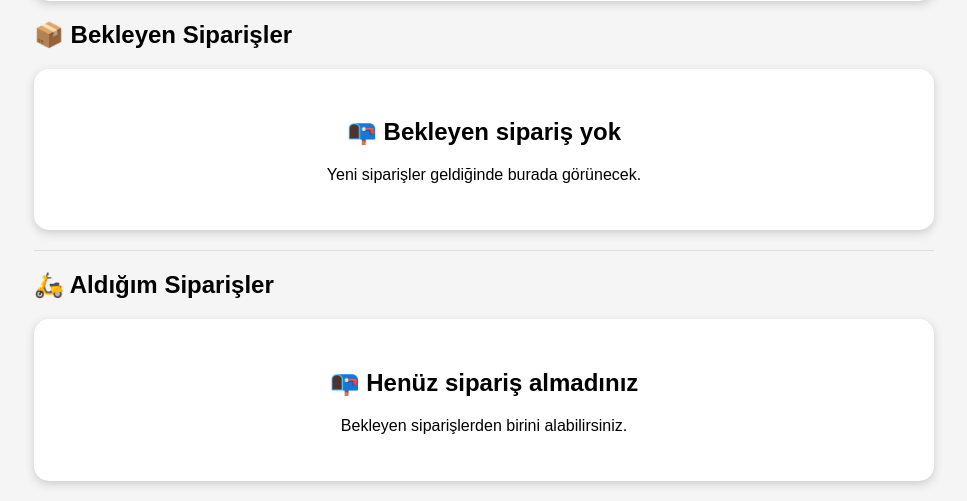
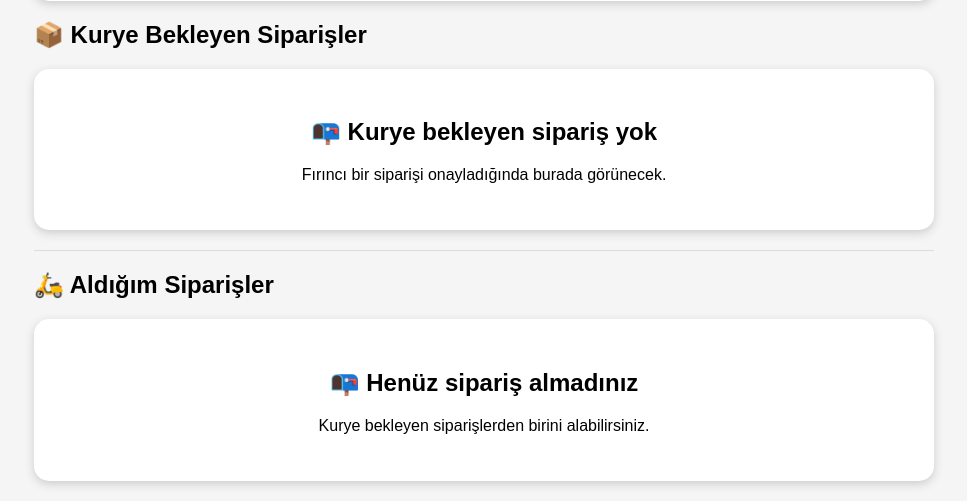
Before and after one commit to ciftciabdurahim9-create/UrfaEkmek-web, a Flask app: template templates/kurye_panel.html in a window 1280 px wide. Shown: the part 454-955 px from the top of the page, without its empty margins (156-1123 px from the left). Run offline with Flask 3, Linux system fonts and the light colour scheme; the template is opened without the code that fills it, so the values that code supplies are empty.

Commit message:
Update kurye_panel.html

```diff
--- a/templates/kurye_panel.html
+++ b/templates/kurye_panel.html
@@ -105,8 +105,6 @@
 
 <main>
 
-    <!-- KURYE BİLGİLERİ -->
-
     <div class="bilgi">
 
         <h2>👤 Hoş geldin, {{ kurye["ad_soyad"] }}</h2>
@@ -133,9 +131,7 @@
     </div>
 
 
-    <!-- BEKLEYEN SİPARİŞLER -->
-
-    <h2>📦 Bekleyen Siparişler</h2>
+    <h2>📦 Kurye Bekleyen Siparişler</h2>
 
     {% if bekleyen_siparisler %}
 
@@ -180,7 +176,7 @@
             <p>
                 📊 Durum:
                 <span class="durum">
-                    {{ siparis["durum"] }}
+                    🟡 {{ siparis["durum"] }}
                 </span>
             </p>
 
@@ -200,8 +196,13 @@
     {% else %}
 
         <div class="bos">
-            <h2>📭 Bekleyen sipariş yok</h2>
-            <p>Yeni siparişler geldiğinde burada görünecek.</p>
+
+            <h2>📭 Kurye bekleyen sipariş yok</h2>
+
+            <p>
+                Fırıncı bir siparişi onayladığında burada görünecek.
+            </p>
+
         </div>
 
     {% endif %}
@@ -209,8 +210,6 @@
 
     <hr>
 
-
-    <!-- KURYENİN ALDIĞI SİPARİŞLER -->
 
     <h2>🛵 Aldığım Siparişler</h2>
 
@@ -312,8 +311,13 @@
     {% else %}
 
         <div class="bos">
+
             <h2>📭 Henüz sipariş almadınız</h2>
-            <p>Bekleyen siparişlerden birini alabilirsiniz.</p>
+
+            <p>
+                Kurye bekleyen siparişlerden birini alabilirsiniz.
+            </p>
+
         </div>
 
     {% endif %}
```
